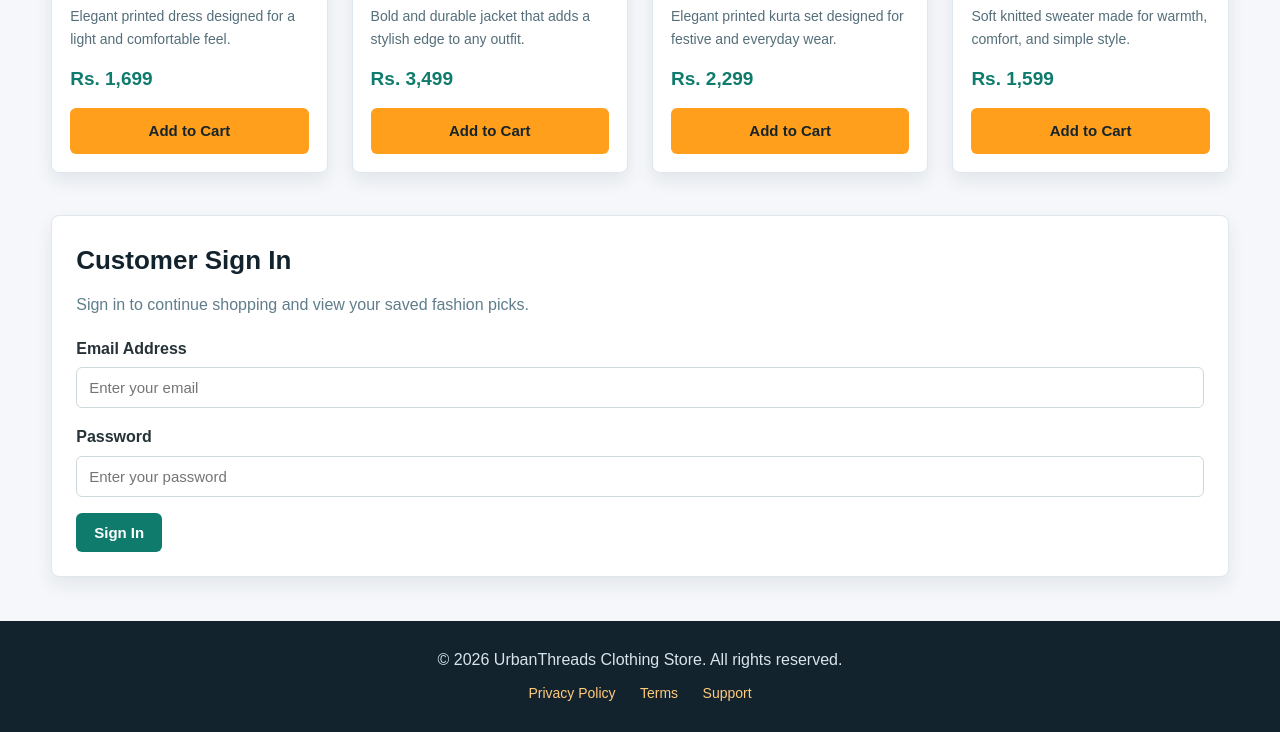
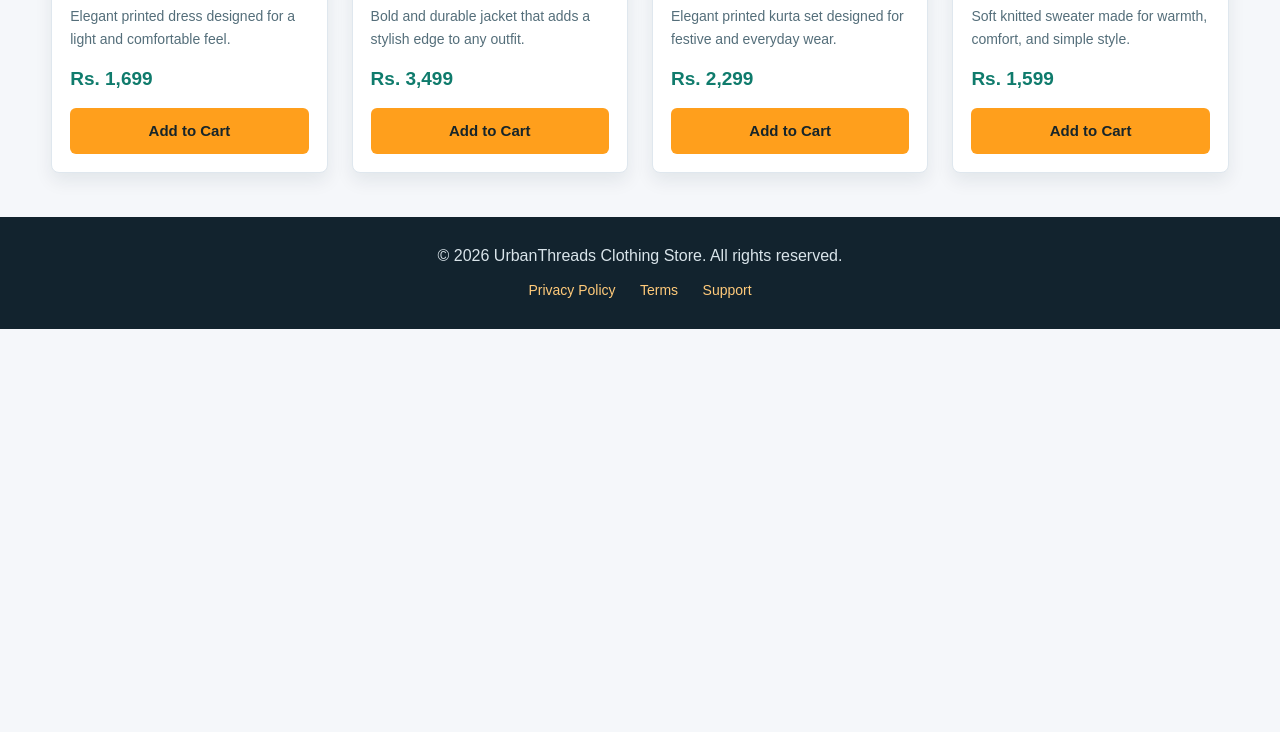
Before and after one commit to IncharaX/urban-threads, a plain HTML site: page index.html in a window 1280 px wide. Shown: the part 1938-2670 px from the top of the page. After the commit the page ends 2267 px from the top, so only its background shows below. Drawn offline with Linux system fonts and the light colour scheme.

Commit message:
html changes

```diff
--- a/index.html
+++ b/index.html
@@ -468,35 +468,7 @@
         </article>
       </section>
 
-      <section class="account-cart-area">
-        <div class="signin-box" id="signin">
-          <h2>Customer Sign In</h2>
-          <p>Sign in to continue shopping and view your saved fashion picks.</p>
-          <form>
-            <div class="form-group">
-              <label for="email">Email Address</label>
-              <input
-                type="email"
-                id="email"
-                name="email"
-                placeholder="Enter your email"
-              />
-            </div>
 
-            <div class="form-group">
-              <label for="password">Password</label>
-              <input
-                type="password"
-                id="password"
-                name="password"
-                placeholder="Enter your password"
-              />
-            </div>
-
-            <button class="signin-button" type="submit">Sign In</button>
-          </form>
-        </div>
-      </section>
     </main>
 
     <footer class="footer">
```
